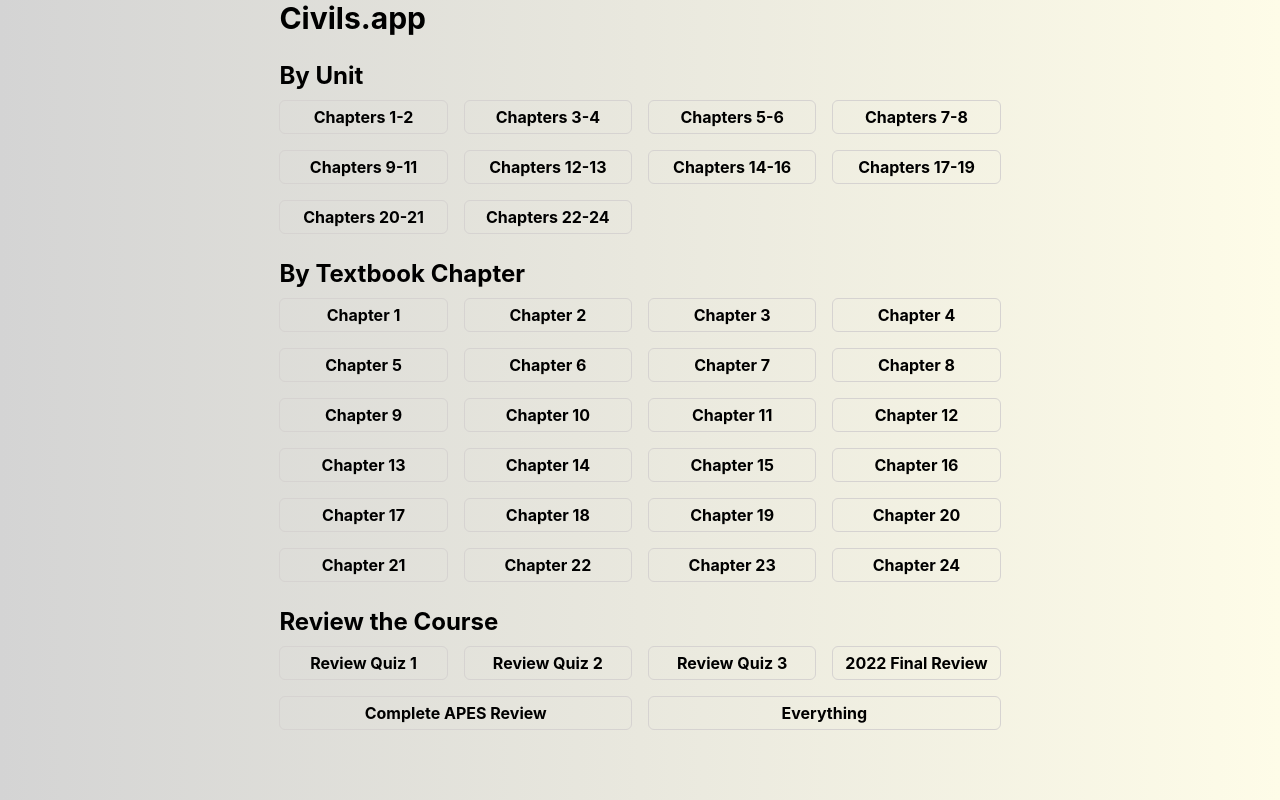
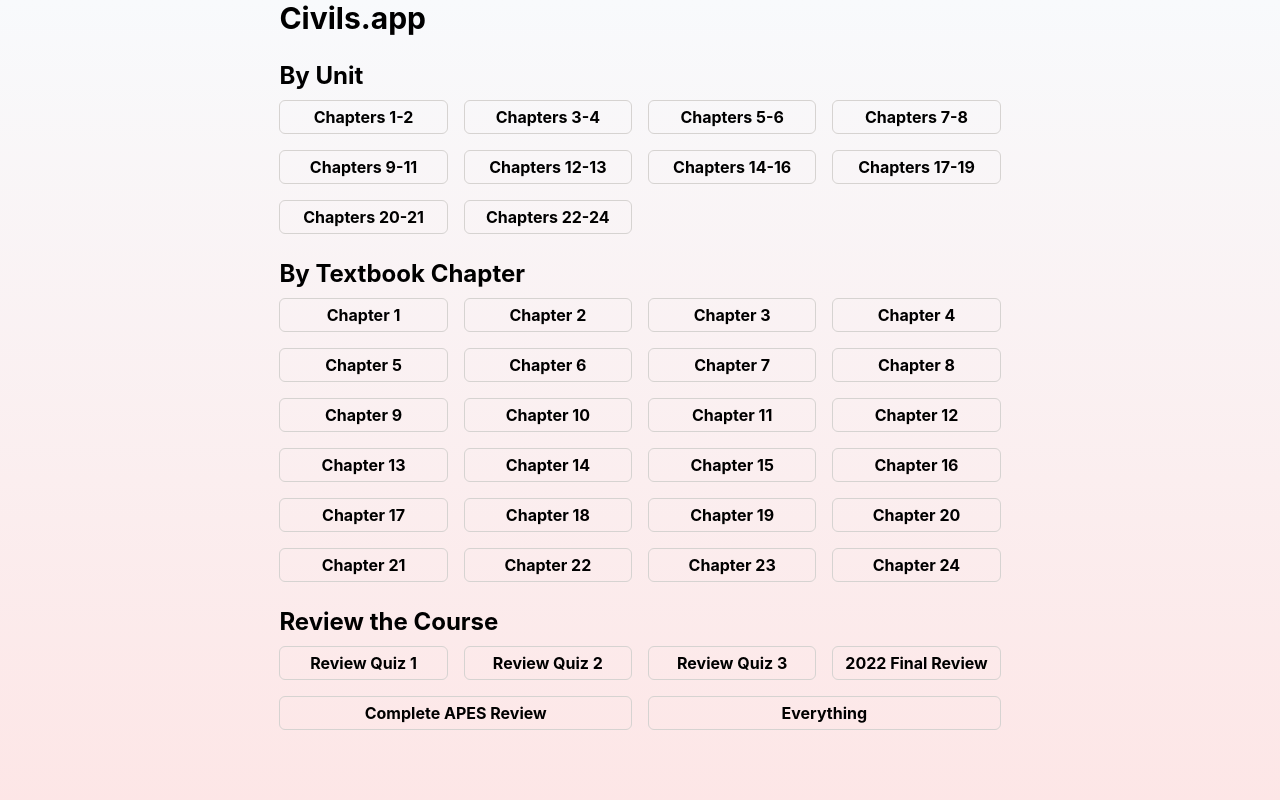
Before and after one commit to darsheee/ray_hope, a SvelteKit app: page / in a window 1280 px wide. Shown: the top 800 px of the page. Built offline with nearby package versions, Linux system fonts and the light colour scheme.

Commit message:
Update app.css

```diff
--- a/src/app.css
+++ b/src/app.css
@@ -16,7 +16,7 @@
     "Helvetica Neue",
     sans-serif;
 
-  @apply bg-gradient-to-r from-neutral-300 to-yellow-50 print:bg-white print:text-black;
+  @apply bg-gradient-to-b from-slate-50 to-red-100 print:bg-white print:text-black;
 }
 
 @media (prefers-color-scheme: dark) {
```
